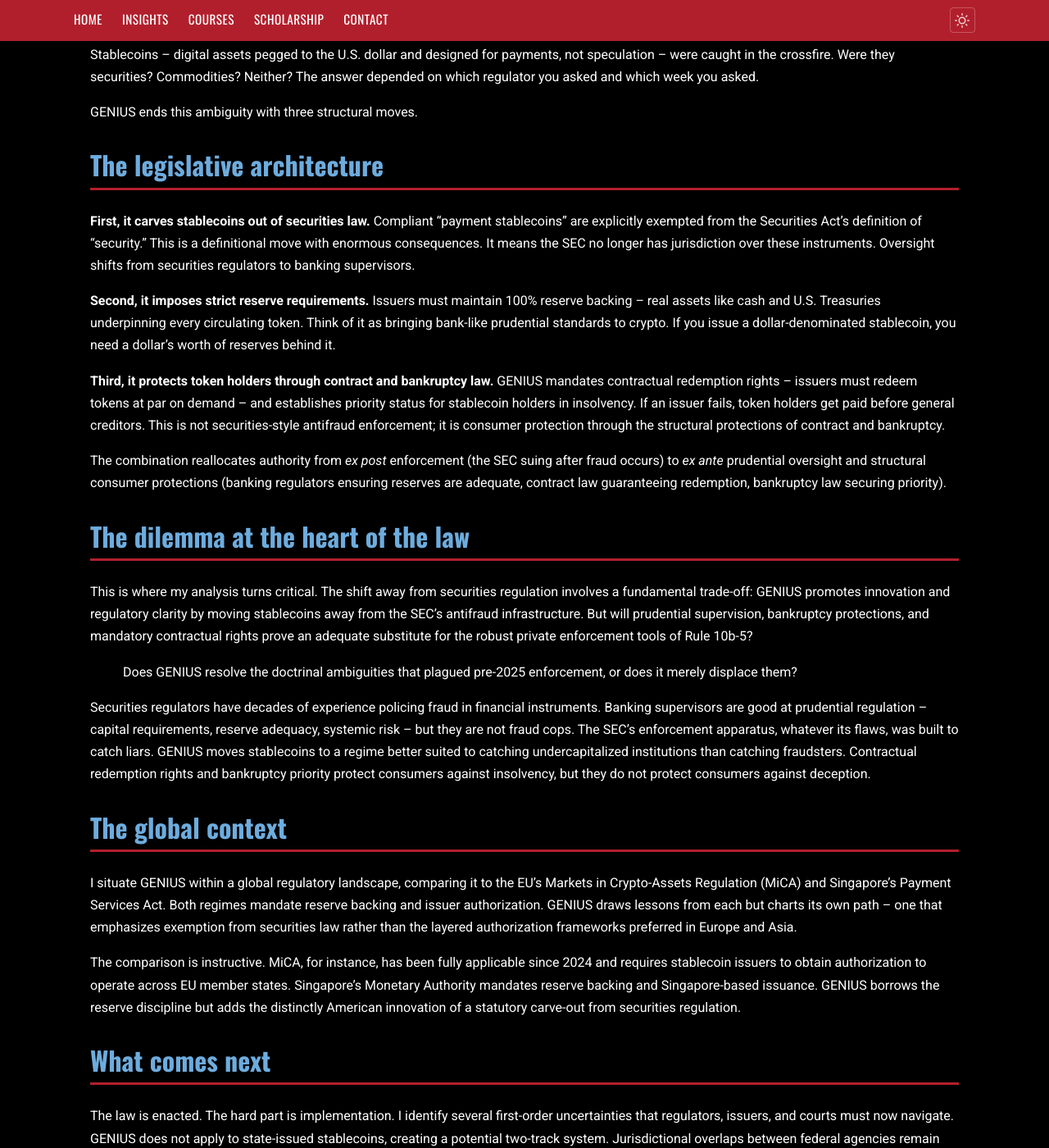
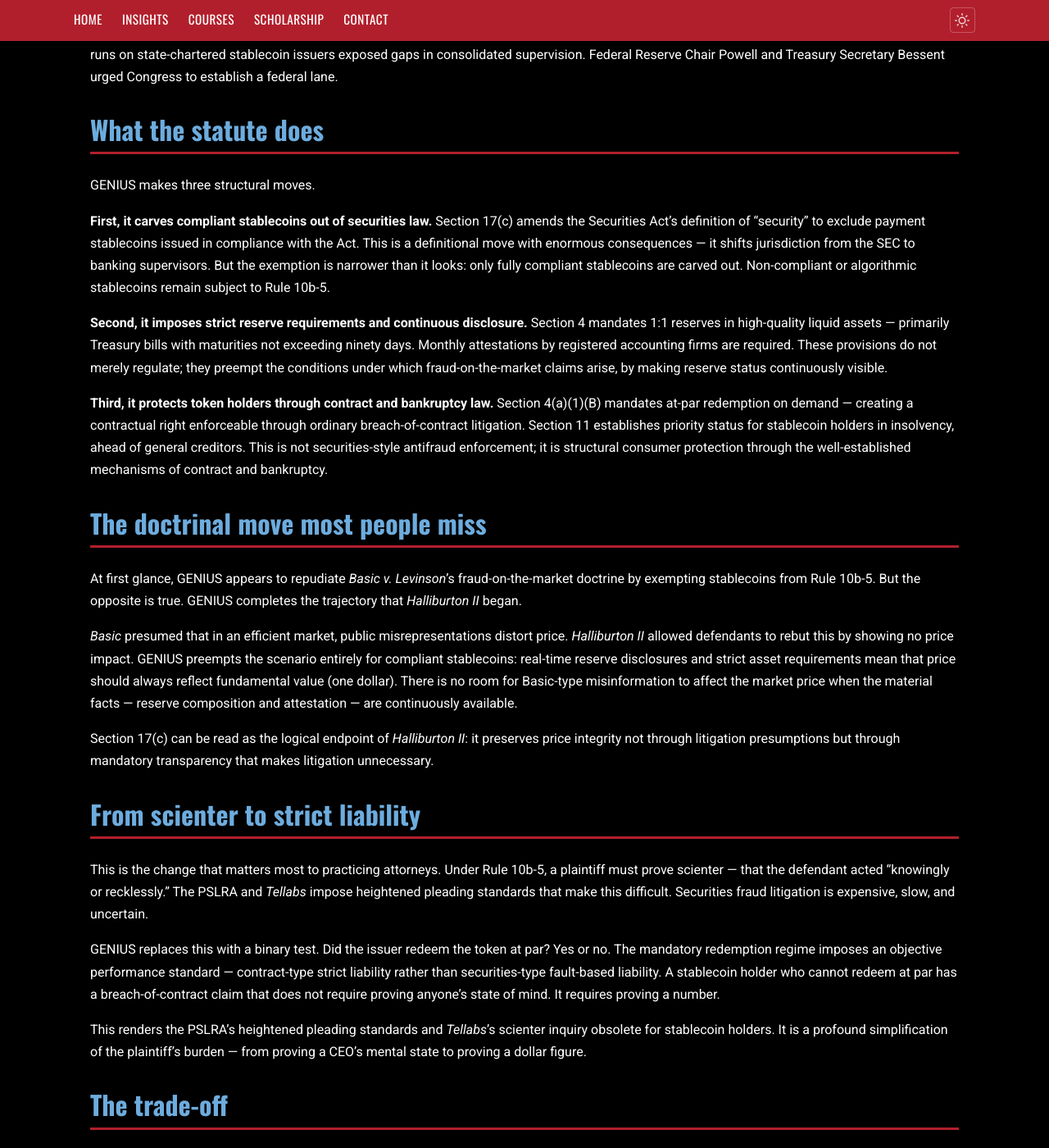
Before and after one commit to Oranburg/oranburg.github.io, a Jekyll site: the page built from _posts/2026-03-30-what-the-genius-act-actually-does.md, in a window 1280 px wide and 1400 px high, scrolled down 793 px. Shown: the whole window at 82% size. Built offline with Jekyll 4.4.1, drawn with Linux system fonts in a browser that asks for light colours; some of the changed text lies outside the part shown.

Commit message:
Rewrite GENIUS Dilemma post from full 31-page reading
Now covers the paper's actual doctrinal contributions:
- Doctrinal coherence: GENIUS completes Halliburton II's trajectory
  by replacing litigation presumptions with continuous disclosure
- Scienter to strict liability: the PSLRA/Tellabs inquiry is replaced
  by a binary contract-law test (did issuer redeem at par?)
- Knightian uncertainty framework for risk allocation
- Three structural moves with specific statutory sections
- Pre-GENIUS enforcement chaos (171 cases, Ripple split, Binance
  dismissal, jurisdictional lottery)
- The trade-off: fraud detection vs. prudential supervision

Reflection includes paper improvement notes and connections to
Crosstagion, Function over Form, CLARITY, and Club Good papers.

Co-Authored-By: Claude Opus 4.6 (1M context) <noreply@anthropic.com>

```diff
--- a/_posts/2026-03-30-what-the-genius-act-actually-does.md
+++ b/_posts/2026-03-30-what-the-genius-act-actually-does.md
@@ -6,57 +6,53 @@ tags: [fintech, securities, regulation, markets]
 kind: guide
 source_papers: [genius-dilemma]
 featured: true
-excerpt: "The first comprehensive stablecoin law resolves years of regulatory fragmentation — but creates new tensions between innovation and antifraud."
+excerpt: "GENIUS does not abandon securities law principles. It completes the trajectory of Halliburton II — replacing litigation presumptions with continuous disclosure and shifting from scienter to strict liability."
 ---
 
-Fifty billion dollars vanished overnight. When TerraUSD collapsed in May 2022, it did not just wipe out investors -- it exposed a regulatory vacuum that had left a $260 billion market without clear federal rules. Three years later, Congress responded with the Guiding and Establishing National Innovation for U.S. Stablecoins Act of 2025, better known as the GENIUS Act. Signed into law on July 18, 2025, it is the first comprehensive federal statute governing stablecoins.
+Fifty billion dollars vanished overnight. When TerraUSD collapsed in May 2022, it did not just wipe out investors — it exposed a regulatory vacuum that had left a $260 billion market without clear federal rules. Three years later, Congress responded with the GENIUS Act. Signed into law on July 18, 2025, it is the first comprehensive federal statute governing stablecoins.
 
-In *The GENIUS Dilemma: Innovation Versus Antifraud in Stablecoin Regulation*, published in the Stanford Journal of Blockchain Law and Policy, I provide the first doctrinal analysis of this landmark legislation. My verdict is cautiously optimistic -- and sharply conditional. GENIUS represents, I argue, "a principled but precarious balance." If implemented with vigilance, it positions the United States as a global leader in digital-asset regulation. If not, it risks repeating the very failures it was designed to prevent.
+In *The GENIUS Dilemma*, published in the Stanford Journal of Blockchain Law and Policy, I provide the first doctrinal analysis of this landmark legislation.
 
-## The problem GENIUS solves
+## The pre-GENIUS chaos
 
-For most of the last decade, no single agency had decisive authority over stablecoins. The SEC pursued what critics called a "regulation-by-enforcement" strategy, filing 171 crypto-asset cases between 2019 and 2024. The result was a patchwork: state-level oversight here, federal enforcement actions there, and uncertainty everywhere.
+For most of the last decade, no single agency spoke with decisive authority on stablecoins. The SEC pursued a "regulation-by-enforcement" strategy, filing 171 crypto-asset cases between 2019 and 2024. The results were inconsistent: the Ripple court split XRP into securities (institutional sales) and non-securities (programmatic sales), while other courts treated functionally identical tokens as securities across the board. The CFTC claimed overlapping jurisdiction. FinCEN layered Bank Secrecy Act requirements. State regulators imposed bespoke licensing schemes. The result was a jurisdictional lottery.
 
-Stablecoins -- digital assets pegged to the U.S. dollar and designed for payments, not speculation -- were caught in the crossfire. Were they securities? Commodities? Neither? The answer depended on which regulator you asked and which week you asked.
+Two events finally moved Congress. The TerraUSD collapse forced Senate hearings on the absence of reserve rules. Then a series of 2023-24 mini-runs on state-chartered stablecoin issuers exposed gaps in consolidated supervision. Federal Reserve Chair Powell and Treasury Secretary Bessent urged Congress to establish a federal lane.
 
-GENIUS ends this ambiguity with three structural moves.
+## What the statute does
 
-## The legislative architecture
+GENIUS makes three structural moves.
 
-**First, it carves stablecoins out of securities law.** Compliant "payment stablecoins" are explicitly exempted from the Securities Act's definition of "security." This is a definitional move with enormous consequences. It means the SEC no longer has jurisdiction over these instruments. Oversight shifts from securities regulators to banking supervisors.
+**First, it carves compliant stablecoins out of securities law.** Section 17(c) amends the Securities Act's definition of "security" to exclude payment stablecoins issued in compliance with the Act. This is a definitional move with enormous consequences — it shifts jurisdiction from the SEC to banking supervisors. But the exemption is narrower than it looks: only fully compliant stablecoins are carved out. Non-compliant or algorithmic stablecoins remain subject to Rule 10b-5.
 
-**Second, it imposes strict reserve requirements.** Issuers must maintain 100% reserve backing -- real assets like cash and U.S. Treasuries underpinning every circulating token. Think of it as bringing bank-like prudential standards to crypto. If you issue a dollar-denominated stablecoin, you need a dollar's worth of reserves behind it.
+**Second, it imposes strict reserve requirements and continuous disclosure.** Section 4 mandates 1:1 reserves in high-quality liquid assets — primarily Treasury bills with maturities not exceeding ninety days. Monthly attestations by registered accounting firms are required. These provisions do not merely regulate; they preempt the conditions under which fraud-on-the-market claims arise, by making reserve status continuously visible.
 
-**Third, it protects token holders through contract and bankruptcy law.** GENIUS mandates contractual redemption rights -- issuers must redeem tokens at par on demand -- and establishes priority status for stablecoin holders in insolvency. If an issuer fails, token holders get paid before general creditors. This is not securities-style antifraud enforcement; it is consumer protection through the structural protections of contract and bankruptcy.
+**Third, it protects token holders through contract and bankruptcy law.** Section 4(a)(1)(B) mandates at-par redemption on demand — creating a contractual right enforceable through ordinary breach-of-contract litigation. Section 11 establishes priority status for stablecoin holders in insolvency, ahead of general creditors. This is not securities-style antifraud enforcement; it is structural consumer protection through the well-established mechanisms of contract and bankruptcy.
 
-The combination reallocates authority from *ex post* enforcement (the SEC suing after fraud occurs) to *ex ante* prudential oversight and structural consumer protections (banking regulators ensuring reserves are adequate, contract law guaranteeing redemption, bankruptcy law securing priority).
+## The doctrinal move most people miss
 
-## The dilemma at the heart of the law
+At first glance, GENIUS appears to repudiate *Basic v. Levinson*'s fraud-on-the-market doctrine by exempting stablecoins from Rule 10b-5. But the opposite is true. GENIUS completes the trajectory that *Halliburton II* began.
 
-This is where my analysis turns critical. The shift away from securities regulation involves a fundamental trade-off: GENIUS promotes innovation and regulatory clarity by moving stablecoins away from the SEC's antifraud infrastructure. But will prudential supervision, bankruptcy protections, and mandatory contractual rights prove an adequate substitute for the robust private enforcement tools of Rule 10b-5?
+*Basic* presumed that in an efficient market, public misrepresentations distort price. *Halliburton II* allowed defendants to rebut this by showing no price impact. GENIUS preempts the scenario entirely for compliant stablecoins: real-time reserve disclosures and strict asset requirements mean that price should always reflect fundamental value (one dollar). There is no room for Basic-type misinformation to affect the market price when the material facts — reserve composition and attestation — are continuously available.
 
-> Does GENIUS resolve the doctrinal ambiguities that plagued pre-2025 enforcement, or does it merely displace them?
+Section 17(c) can be read as the logical endpoint of *Halliburton II*: it preserves price integrity not through litigation presumptions but through mandatory transparency that makes litigation unnecessary.
 
-Securities regulators have decades of experience policing fraud in financial instruments. Banking supervisors are good at prudential regulation -- capital requirements, reserve adequacy, systemic risk -- but they are not fraud cops. The SEC's enforcement apparatus, whatever its flaws, was built to catch liars. GENIUS moves stablecoins to a regime better suited to catching undercapitalized institutions than catching fraudsters. Contractual redemption rights and bankruptcy priority protect consumers against insolvency, but they do not protect consumers against deception.
+## From scienter to strict liability
 
-## The global context
+This is the change that matters most to practicing attorneys. Under Rule 10b-5, a plaintiff must prove scienter — that the defendant acted "knowingly or recklessly." The PSLRA and *Tellabs* impose heightened pleading standards that make this difficult. Securities fraud litigation is expensive, slow, and uncertain.
 
-I situate GENIUS within a global regulatory landscape, comparing it to the EU's Markets in Crypto-Assets Regulation (MiCA) and Singapore's Payment Services Act. Both regimes mandate reserve backing and issuer authorization. GENIUS draws lessons from each but charts its own path -- one that emphasizes exemption from securities law rather than the layered authorization frameworks preferred in Europe and Asia.
+GENIUS replaces this with a binary test. Did the issuer redeem the token at par? Yes or no. The mandatory redemption regime imposes an objective performance standard — contract-type strict liability rather than securities-type fault-based liability. A stablecoin holder who cannot redeem at par has a breach-of-contract claim that does not require proving anyone's state of mind. It requires proving a number.
 
-The comparison is instructive. MiCA, for instance, has been fully applicable since 2024 and requires stablecoin issuers to obtain authorization to operate across EU member states. Singapore's Monetary Authority mandates reserve backing and Singapore-based issuance. GENIUS borrows the reserve discipline but adds the distinctly American innovation of a statutory carve-out from securities regulation.
+This renders the PSLRA's heightened pleading standards and *Tellabs*'s scienter inquiry obsolete for stablecoin holders. It is a profound simplification of the plaintiff's burden — from proving a CEO's mental state to proving a dollar figure.
 
-## What comes next
+## The trade-off
 
-The law is enacted. The hard part is implementation. I identify several first-order uncertainties that regulators, issuers, and courts must now navigate. GENIUS does not apply to state-issued stablecoins, creating a potential two-track system. Jurisdictional overlaps between federal agencies remain possible. And the transition from the pre-GENIUS enforcement patchwork to the new statutory framework will take time -- time during which the old ambiguities and the new rules coexist.
+The dilemma at the heart of GENIUS is real. By moving stablecoins from securities regulation to banking supervision, Congress traded one kind of protection for another. Securities regulators have decades of experience policing fraud. Banking supervisors are better at prudential regulation — capital adequacy, reserve sufficiency, systemic risk — but they are not fraud investigators. The SEC's enforcement apparatus was built to catch liars. GENIUS moves stablecoins to a regime better suited to catching undercapitalized institutions.
 
-Chainalysis data underscores the stakes: an estimated $2.17 billion in stablecoin-related thefts occurred in just the first half of 2025. The market is not waiting for regulators to sort out implementation details.
+Contractual redemption rights and bankruptcy priority protect consumers against insolvency. They do not protect consumers against deception. The question GENIUS raises — and that only implementation will answer — is whether prudential supervision, continuous disclosure, and strict contractual liability can substitute for the antifraud tools that the securities regime provides.
 
-> GENIUS's success hinges on more than statutory text -- it demands dynamic implementation informed by empirical monitoring and interagency collaboration.
-
-The GENIUS Act is a congressional wager. Congress bet that the benefits of regulatory clarity and innovation-friendly policy outweigh the costs of moving stablecoins away from the SEC's antifraud infrastructure. Whether that bet pays off depends not on the statute's design -- which I find principled and coherent -- but on the quality of its execution.
-
-The clock is running.
+The $2.17 billion in stablecoin-related thefts in the first half of 2025 alone underscores the stakes. Congress bet that regulatory clarity and innovation-friendly policy outweigh the costs of moving away from the SEC's enforcement infrastructure. Whether that bet pays off depends on the quality of execution — the rulemaking, the interagency coordination, and the willingness of banking supervisors to enforce with the vigor the market requires.
 
 ---
 
-**Read the full article:** Seth C. Oranburg, *The GENIUS Dilemma: Innovation Versus Antifraud in Stablecoin Regulation*, 9 Stanford Journal of Blockchain Law & Policy 1 (2025).
+**Read the full article:** Seth C. Oranburg, [*The GENIUS Dilemma: Innovation Versus Antifraud in Stablecoin Regulation*](https://papers.ssrn.com/sol3/papers.cfm?abstract_id=5366627), 9 Stanford Journal of Blockchain Law & Policy 1 (2025).
```
Also changed, not shown: new-style/deep-read-reflections.md (+30 -0 lines).
